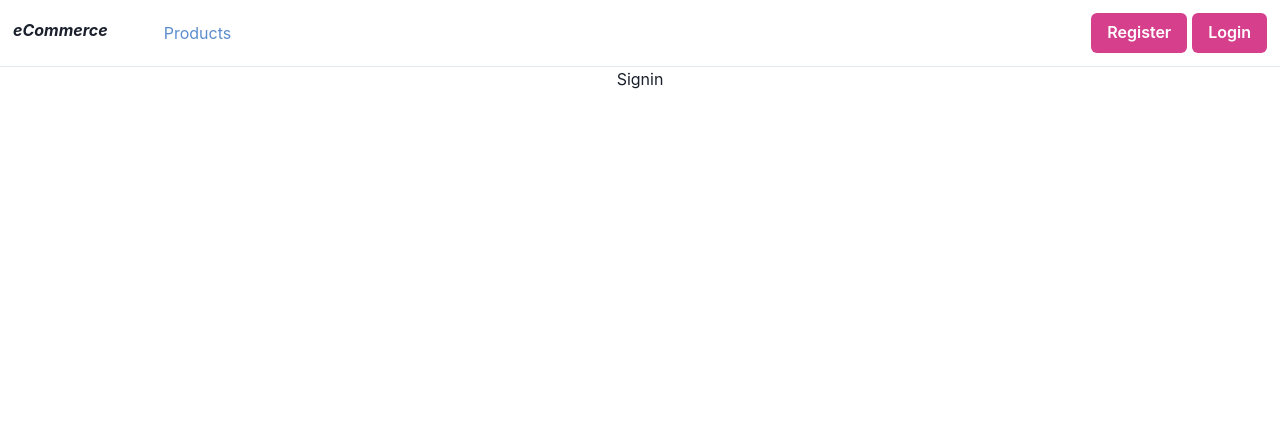
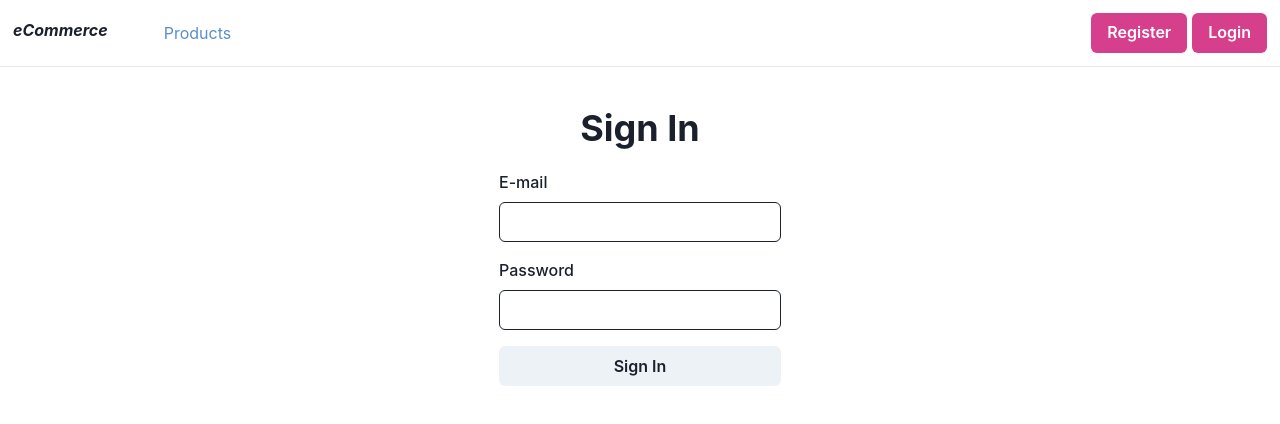
Before and after one commit to kalkanozgur/ecommerce-react, a React (Create React App) app: page /signin in a window 1280 px wide. Shown: the top 424 px of the page. Built offline with nearby package versions, Linux system fonts and the light colour scheme; no server answers.

Commit message:
Login page created

```diff
--- a/src/api.js
+++ b/src/api.js
@@ -59,3 +59,11 @@
 	);
 	return data;
 };
+
+export const fetchLogin = async (input) => {
+	const { data } = await axios.post(
+		`${process.env.REACT_APP_BASE_ENDPOINT}/auth/login`,
+		input
+	);
+	return data;
+};
--- a/src/pages/auth/Signin/index.js
+++ b/src/pages/auth/Signin/index.js
@@ -1,7 +1,91 @@
 import React from "react";
 
+import { useNavigate } from "react-router-dom";
+
+import {
+	Flex,
+	Box,
+	Heading,
+	FormControl,
+	FormLabel,
+	Input,
+	Button,
+	Alert,
+} from "@chakra-ui/react";
+import { useFormik } from "formik";
+
+import validationSchema from "./validations";
+import { fetchLogin } from "./../../../api";
+import { useAuth } from "./../../../context/AuthContext";
+
 function Signin() {
-	return <div>Signin</div>;
+	let navigate = useNavigate();
+	const { login } = useAuth();
+
+	const formik = useFormik({
+		initialValues: {
+			email: "",
+			password: "",
+		},
+		validationSchema,
+		onSubmit: async (values, bag) => {
+			try {
+				const loginResponse = await fetchLogin({
+					email: values.email,
+					password: values.password,
+				});
+				login(loginResponse);
+				navigate("../profile");
+				// console.log(loginResponse);
+			} catch (error) {
+				bag.setErrors({ general: error.response.data.message });
+			}
+		},
+	});
+	return (
+		<div>
+			<Flex align={"center"} width={"full"} justifyContent={"center"}>
+				<Box pt={10}>
+					<Box textAlign={"center"}>
+						<Heading>Sign In</Heading>
+					</Box>
+					<Box my={5}>
+						{formik.errors.general && (
+							<Alert status="error">{formik.errors.general}</Alert>
+						)}
+					</Box>
+					<Box my={5} textAlign={"left"}>
+						<form onSubmit={formik.handleSubmit}>
+							<FormControl>
+								<FormLabel>E-mail</FormLabel>
+								<Input
+									name="email"
+									onChange={formik.handleChange}
+									onBlur={formik.onBlur}
+									value={formik.values.email}
+									isInvalid={formik.touched.email && formik.errors.email}
+								/>
+							</FormControl>
+							<FormControl mt={4}>
+								<FormLabel>Password</FormLabel>
+								<Input
+									type={"password"}
+									name="password"
+									onChange={formik.handleChange}
+									onBlur={formik.onBlur}
+									value={formik.values.password}
+									isInvalid={formik.touched.password && formik.errors.password}
+								/>
+							</FormControl>
+							<Button mt={4} width={"full"} type={"submit"}>
+								Sign In
+							</Button>
+						</form>
+					</Box>
+				</Box>
+			</Flex>
+		</div>
+	);
 }
 
 export default Signin;
--- /dev/null
+++ b/src/pages/auth/Signin/validations.js
@@ -0,0 +1,14 @@
+import * as yup from "yup";
+
+const validations = yup.object().shape({
+	email: yup
+		.string()
+		.email("Geçerli bir email girim.")
+		.required("Zorunlu alan"),
+	password: yup
+		.string()
+		.min(5, "Parolanız en az 5 karakter olmalıdır")
+		.required(),
+});
+
+export default validations;
```
